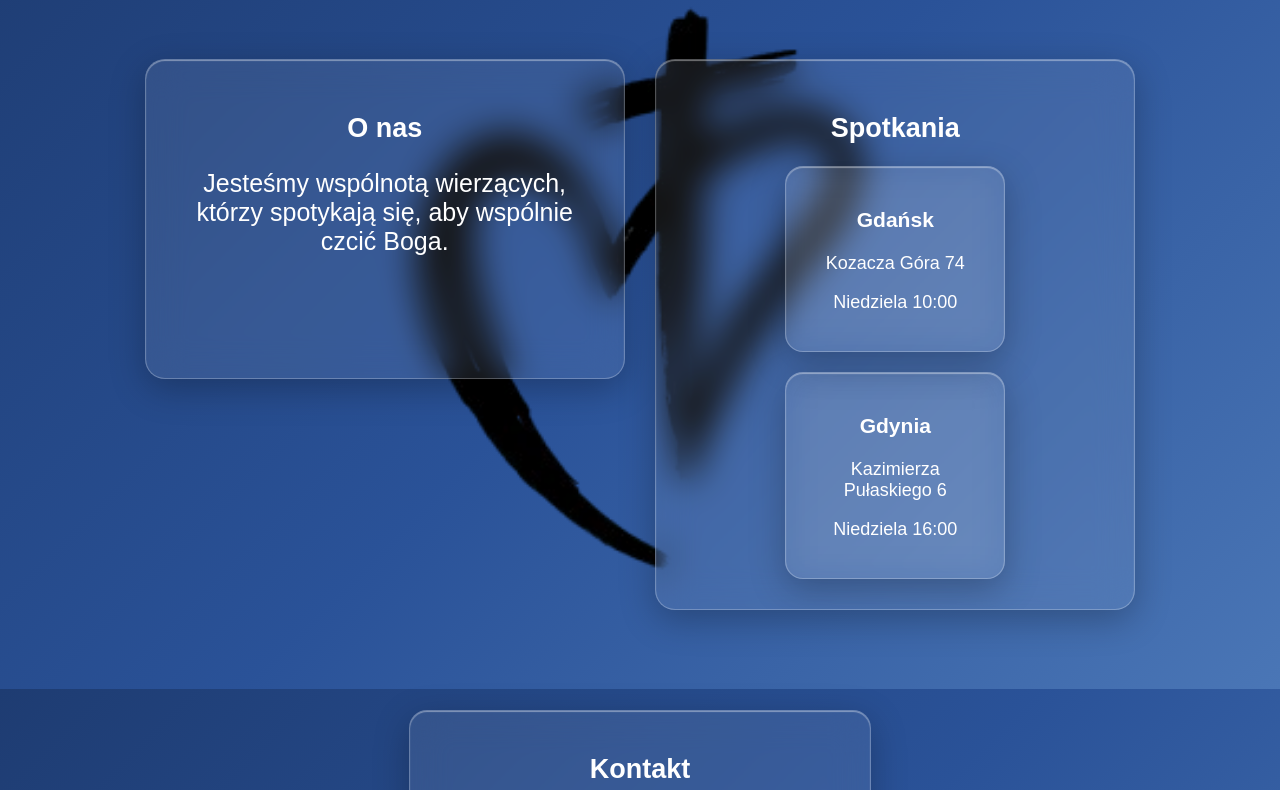
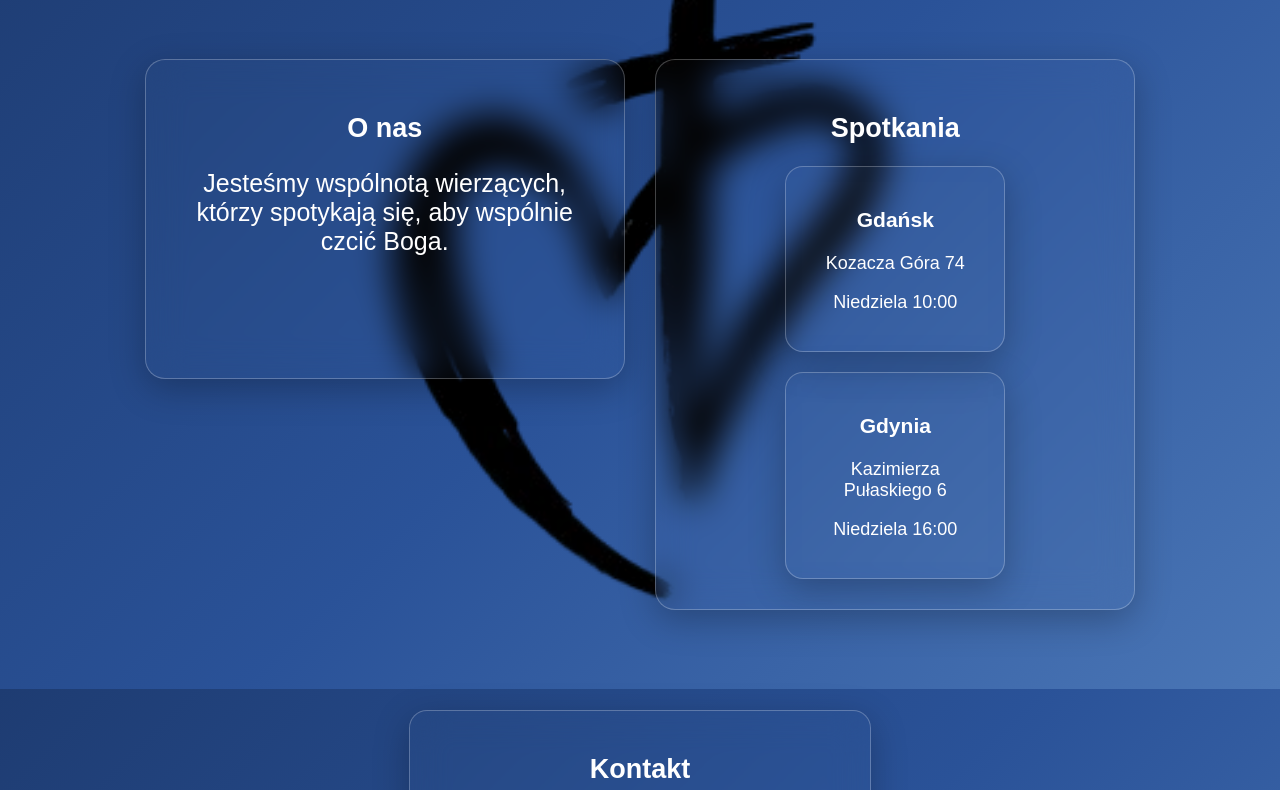
Before and after one commit to Sviat6239/evangelionLandingPage, a plain HTML site: page index.html in a window 1280 px wide. Shown: the part 111-901 px from the top of the page. Drawn offline with Linux system fonts and the light colour scheme.

Commit message:
made glass more realistic

```diff
--- a/static/styles/style.css
+++ b/static/styles/style.css
@@ -18,7 +18,7 @@ body::before {
     width: 100%;
     height: 100%;
     background: url("../media/evangelion.png") no-repeat center center;
-    background-size: 45%;
+    background-size: 50%;
     z-index: 0;
     pointer-events: none;
 }
@@ -36,7 +36,7 @@ h1 {
     z-index: 1;
     overflow: hidden;
 
-    background: rgba(255, 255, 255, 0.08);
+    background: rgba(255, 255, 255, 0.01);
     backdrop-filter: blur(18px);
     -webkit-backdrop-filter: blur(18px);
 
@@ -44,7 +44,7 @@ h1 {
 
     box-shadow:
         0 10px 35px rgba(0, 0, 0, 0.25),
-        inset 0 1px 1px rgba(255, 255, 255, 0.4);
+        inset 0 1px 1px rgba(255, 255, 255, 0.01);
 
     transition: transform 0.3s ease, box-shadow 0.3s ease;
 }
```
